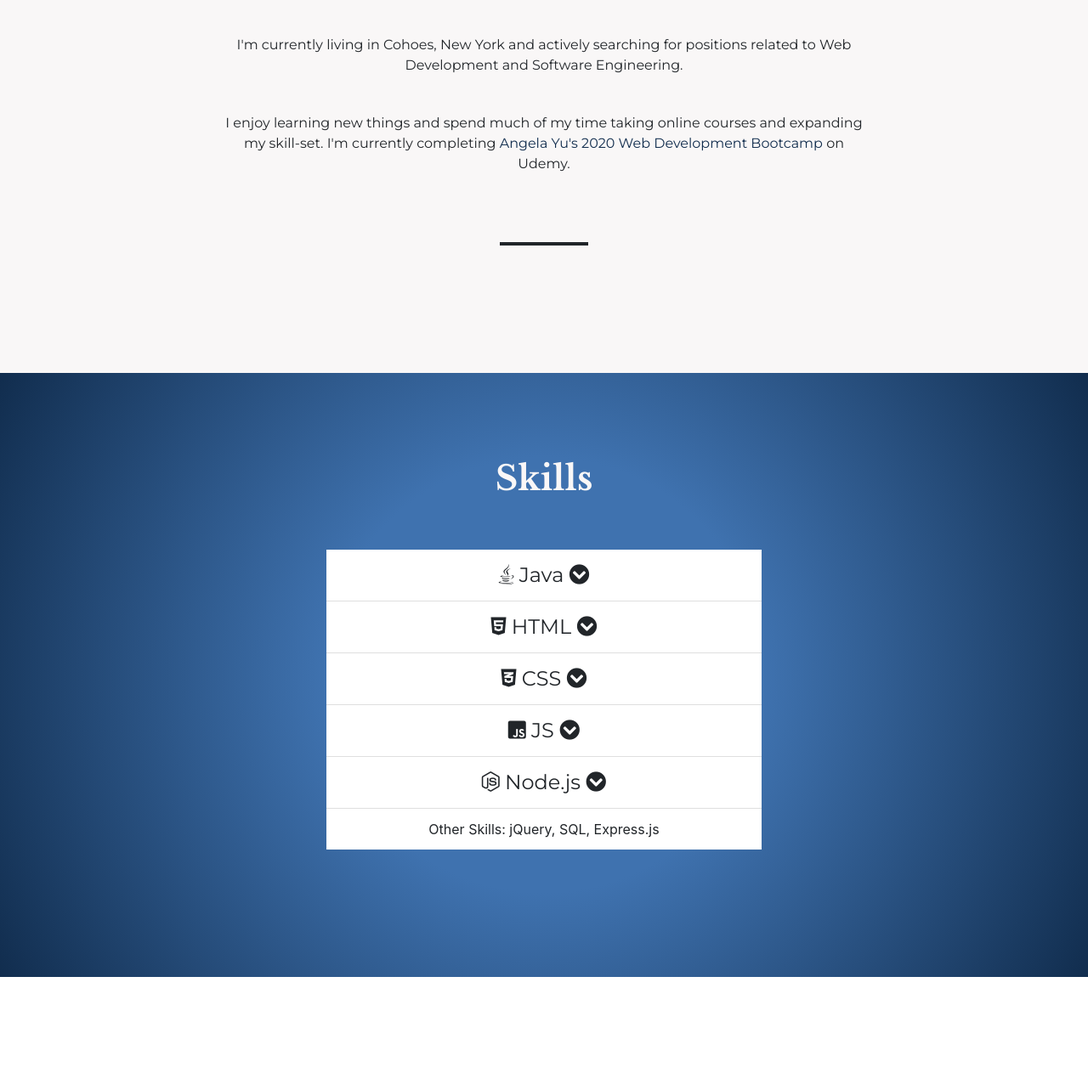
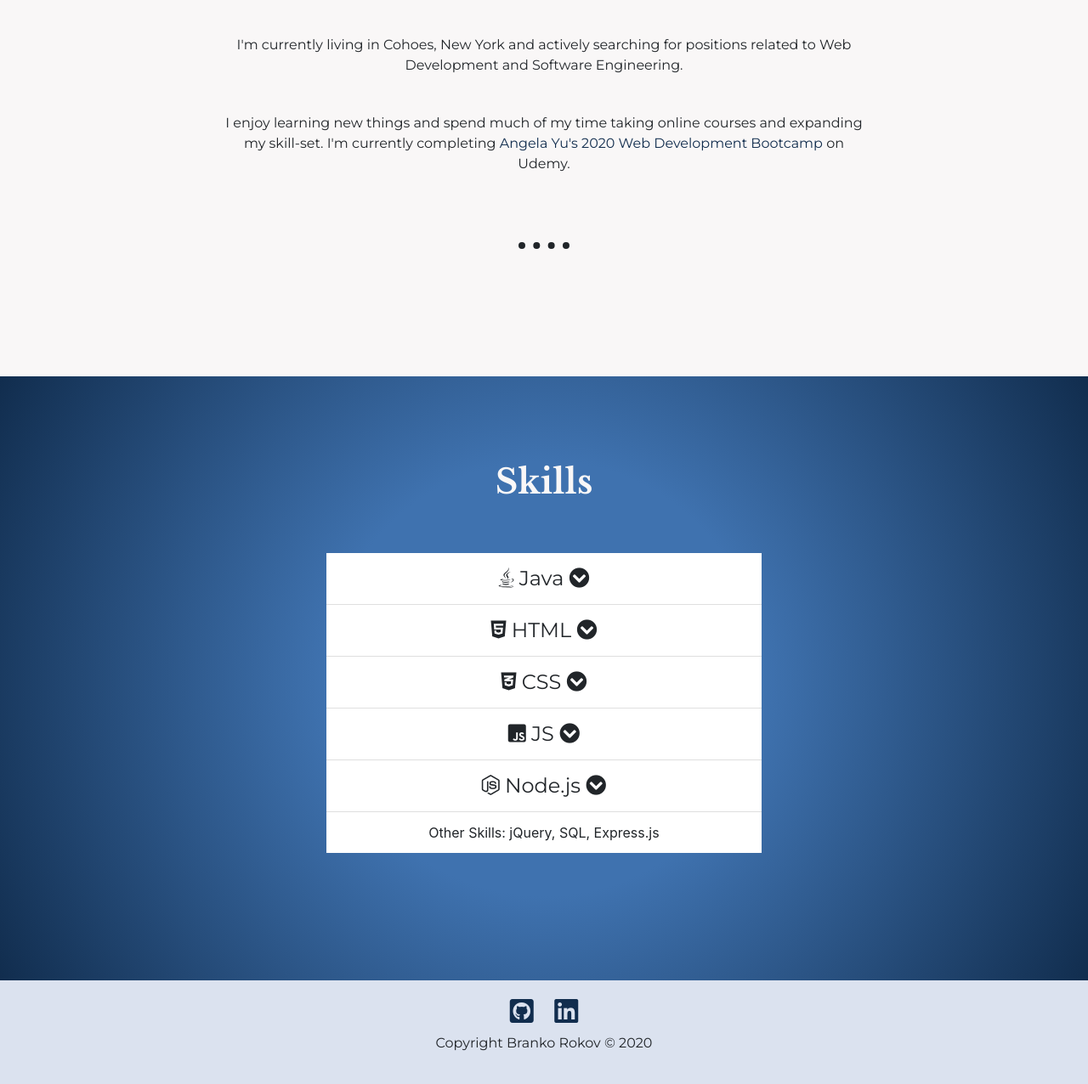
Before and after one commit to brankorokov/Portfolio-Site, a website: page index.html in a window 1280 px wide. Shown: the part 1057-2333 px from the top of the page at 85% size. Before the commit the page ends 2207 px from the top, so only its background shows below. Drawn offline with nearby package versions, Linux system fonts and the light colour scheme.

Commit message:
Add footer

```diff
--- a/index.html
+++ b/index.html
@@ -67,7 +67,7 @@
           </p>
 
         </div>
-        <hr>
+        <hr class="about-hr">
       </section>
 
       <section id="skills">
@@ -95,6 +95,14 @@
       </section>
 
       <!-- end content -->
+
+      <section id="footer">
+        <div class="footer-div">
+          <a href="https://github.com/brankorokov"><i class="fab fa-2x fa-github-square footer-icon"></i></a>
+          <a href="https://www.linkedin.com/in/branko-rokov/"><i class="fab fa-2x fa-linkedin footer-icon"></i></a>
+          <p>Copyright Branko Rokov © 2020</p>
+        </div>
+      </section>
     </div>
   </div>
 
--- a/public/css/styles.css
+++ b/public/css/styles.css
@@ -96,9 +96,16 @@ hr {
   padding-bottom: 100px;
 }
 
+.about-hr {
+  border: none;
+  border-top: 8px dotted;
+  width: 60px;
+}
+
 .about-content {
   text-align: center;
   margin-bottom: 80px;
+
 }
 
 .about-heading {
@@ -126,13 +133,13 @@ hr {
 
 .arrow {
   border-radius: 50%;
-  -webkit-transition: background-color 200ms linear;
-  -ms-transition: background-color 200ms linear;
-  transition: background-color 200ms linear;
+  -webkit-transition: color 200ms linear;
+  -ms-transition: color 200ms linear;
+  transition: color 200ms linear;
 }
 
 .arrow:hover {
-  background-color: #3f72af;
+  color: #3f72af;
   cursor: pointer;
 }
 
@@ -194,3 +201,29 @@ hr {
 }
 
 /* education */
+
+
+/* footer */
+
+#footer {
+  background-color: #dbe2ef;
+  padding: 20px;
+}
+
+.footer-icon {
+  font-size: 1.2 rem;
+  padding-left: 10px;
+  padding-right: 10px;
+  margin-bottom: 10px;
+  -webkit-transition: color 200ms linear;
+  -ms-transition: color 200ms linear;
+  transition: color 200ms linear;
+}
+
+.fa-github-square:hover {
+  color: #F1502F;
+}
+
+.fa-linkdin:hover {
+  color: #0072b1;
+}
```
